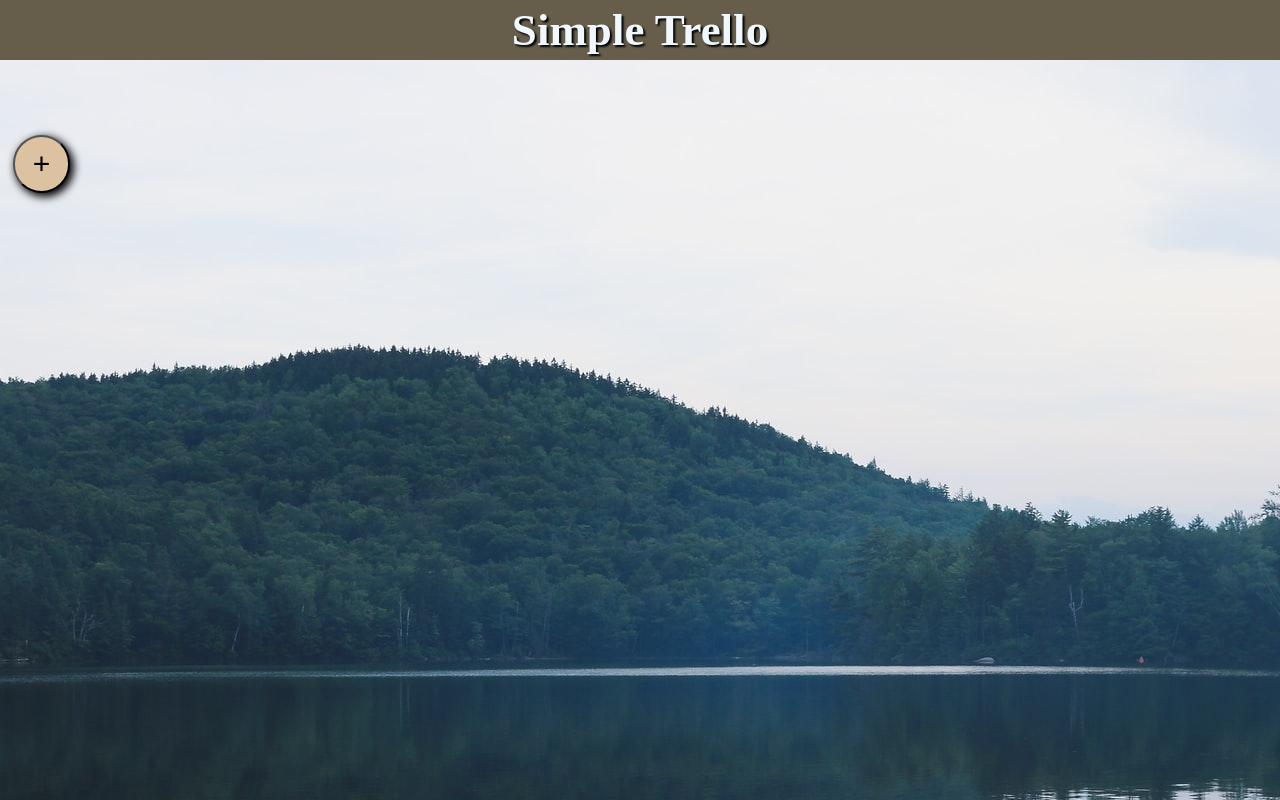
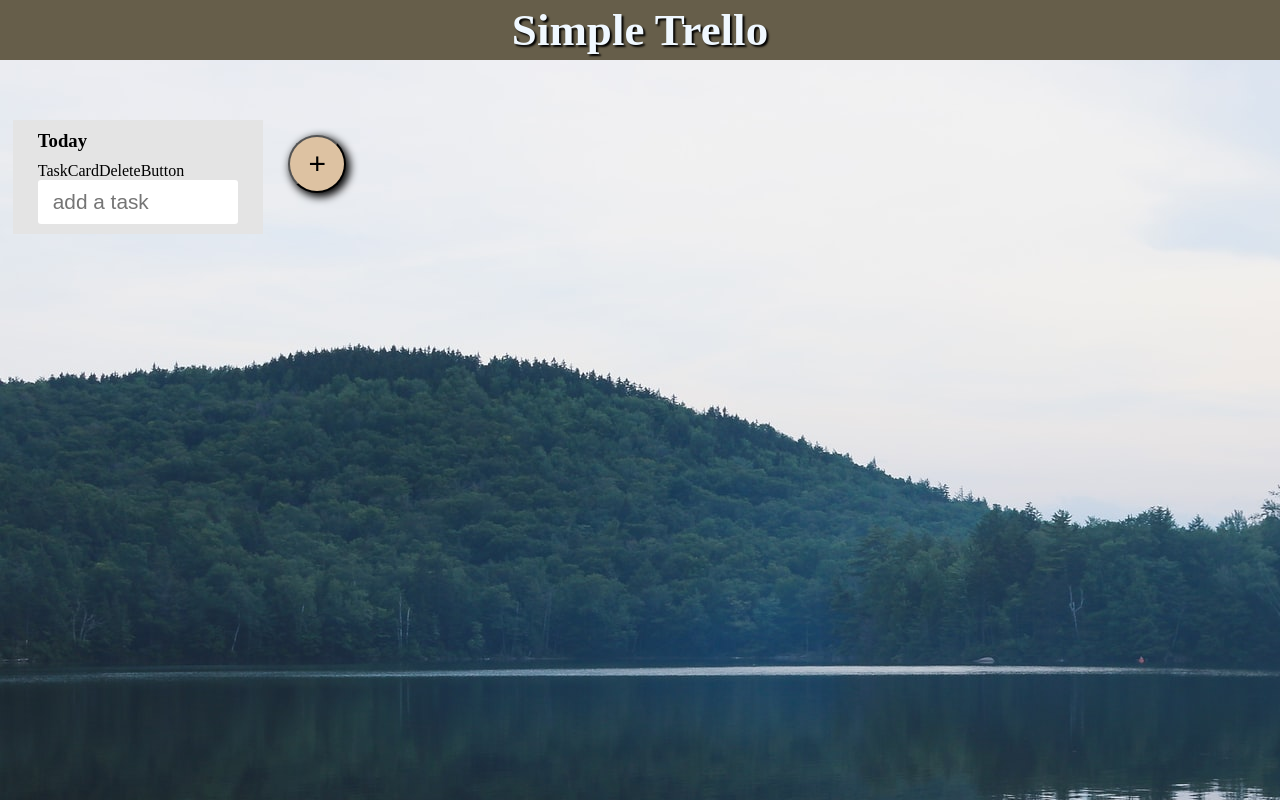
Before and after one commit to budou114/react-trello-app, a React (Create React App) app: page / in a window 1280 px wide. Built offline with nearby package versions, Linux system fonts and the light colour scheme.

Commit message:
初期値の設定

```diff
--- a/src/components/task/TaskCards.jsx
+++ b/src/components/task/TaskCards.jsx
@@ -3,7 +3,13 @@ import { AddTaskCardButton } from './button/AddTaskCardButton';
 import { TaskCard } from './TaskCard';
 
 export const TaskCards = () => {
-  const [taskCardsList, setTaskCardsList] = useState([]);
+  const [taskCardsList, setTaskCardsList] = useState([
+    {
+      id: 0,
+      draggableId: 'item0'
+    }
+  ]);
+
   return (
     <div className='taskCardsArea'>
       {taskCardsList.map(taskCardList => (
```
